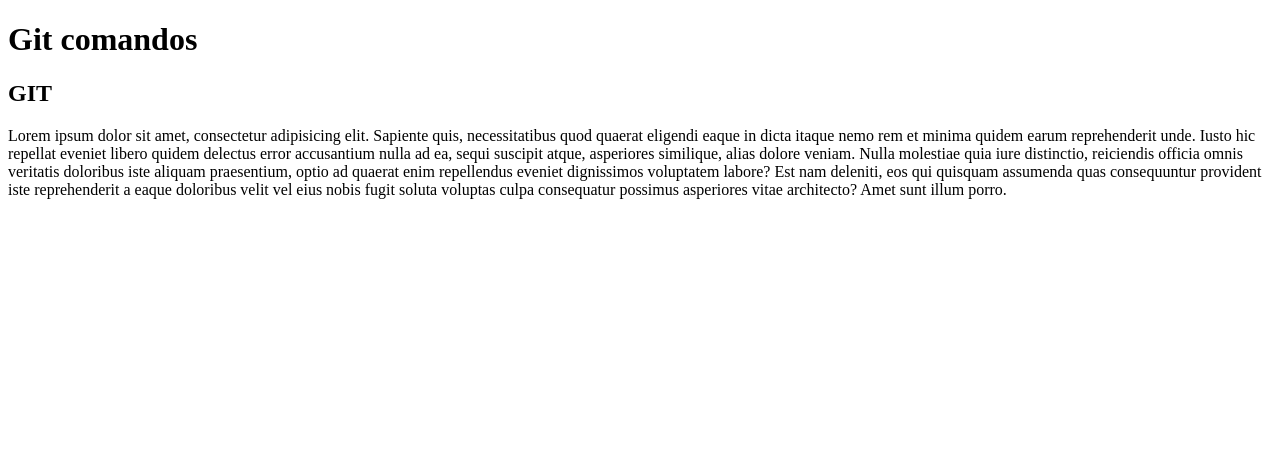
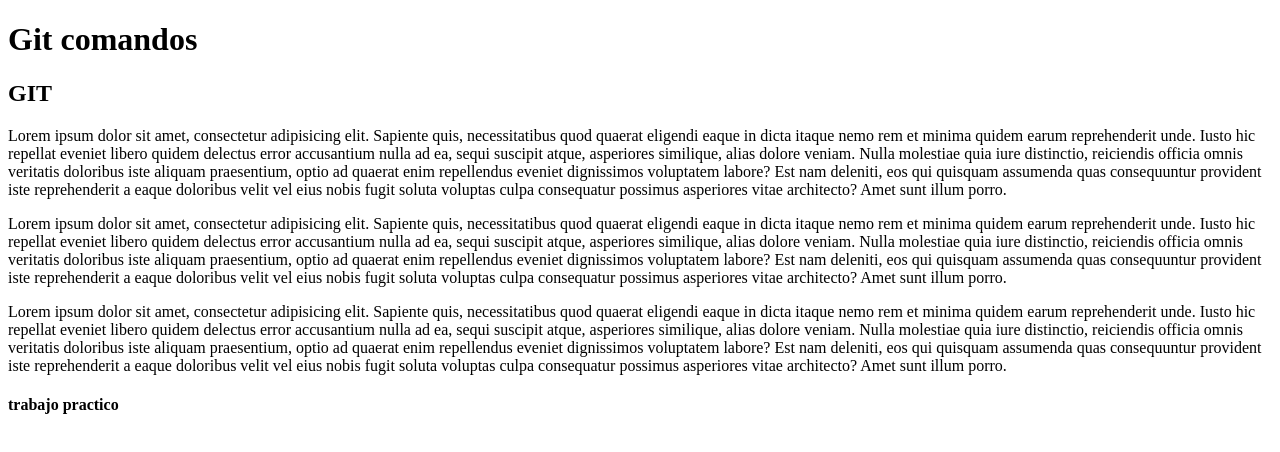
Before and after one commit to MatiRomanoDev/pruebaGIT, a plain HTML site: page index.html in a window 1280 px wide. Drawn offline with Linux system fonts and the light colour scheme.

Commit message:
agregue footer

```diff
--- a/index.html
+++ b/index.html
@@ -12,7 +12,14 @@
     <main>
         <h2>GIT</h2>
         <p>Lorem ipsum dolor sit amet, consectetur adipisicing elit. Sapiente quis, necessitatibus quod quaerat eligendi eaque in dicta itaque nemo rem et minima quidem earum reprehenderit unde. Iusto hic repellat eveniet libero quidem delectus error accusantium nulla ad ea, sequi suscipit atque, asperiores similique, alias dolore veniam. Nulla molestiae quia iure distinctio, reiciendis officia omnis veritatis doloribus iste aliquam praesentium, optio ad quaerat enim repellendus eveniet dignissimos voluptatem labore? Est nam deleniti, eos qui quisquam assumenda quas consequuntur provident iste reprehenderit a eaque doloribus velit vel eius nobis fugit soluta voluptas culpa consequatur possimus asperiores vitae architecto? Amet sunt illum porro.</p>
+        <p>Lorem ipsum dolor sit amet, consectetur adipisicing elit. Sapiente quis, necessitatibus quod quaerat eligendi eaque in dicta itaque nemo rem et minima quidem earum reprehenderit unde. Iusto hic repellat eveniet libero quidem delectus error accusantium nulla ad ea, sequi suscipit atque, asperiores similique, alias dolore veniam. Nulla molestiae quia iure distinctio, reiciendis officia omnis veritatis doloribus iste aliquam praesentium, optio ad quaerat enim repellendus eveniet dignissimos voluptatem labore? Est nam deleniti, eos qui quisquam assumenda quas consequuntur provident iste reprehenderit a eaque doloribus velit vel eius nobis fugit soluta voluptas culpa consequatur possimus asperiores vitae architecto? Amet sunt illum porro.</p>
+        <p>Lorem ipsum dolor sit amet, consectetur adipisicing elit. Sapiente quis, necessitatibus quod quaerat eligendi eaque in dicta itaque nemo rem et minima quidem earum reprehenderit unde. Iusto hic repellat eveniet libero quidem delectus error accusantium nulla ad ea, sequi suscipit atque, asperiores similique, alias dolore veniam. Nulla molestiae quia iure distinctio, reiciendis officia omnis veritatis doloribus iste aliquam praesentium, optio ad quaerat enim repellendus eveniet dignissimos voluptatem labore? Est nam deleniti, eos qui quisquam assumenda quas consequuntur provident iste reprehenderit a eaque doloribus velit vel eius nobis fugit soluta voluptas culpa consequatur possimus asperiores vitae architecto? Amet sunt illum porro.</p>
+
+
     </main>
+    <footer>
+        <h4>trabajo practico</h4>
+    </footer>
 
 </body>
 </html>
```
